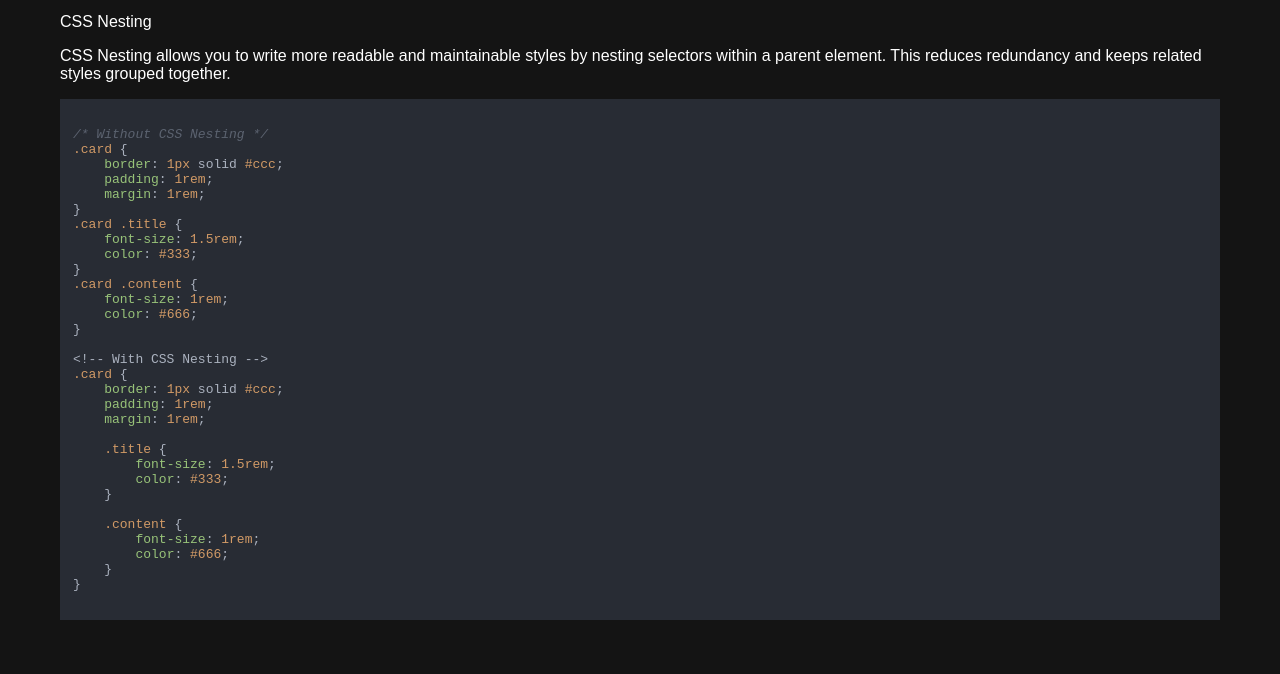
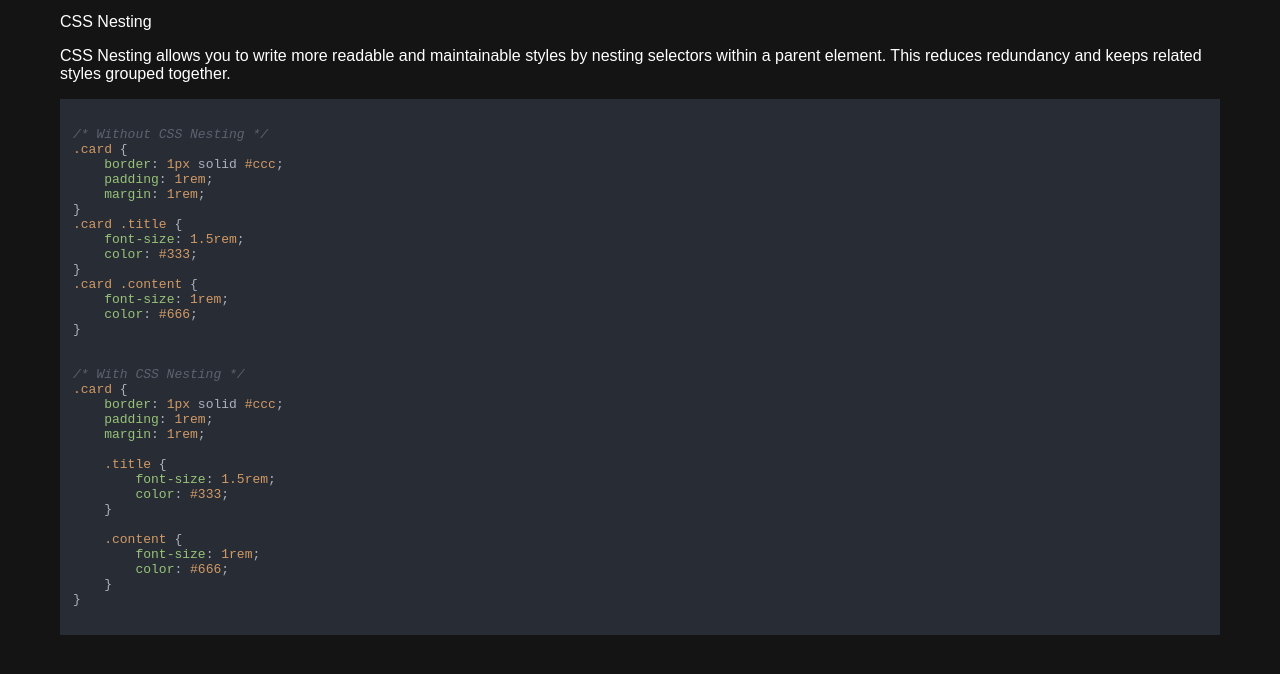
Before and after one commit to joevans/justmoderncss, a plain HTML site: page index.html in a window 1280 px wide. Shown: the part 1818-2492 px from the top of the page. Drawn offline with nearby package versions, Linux system fonts and the light colour scheme.

Commit message:
Update index.html

```diff
--- a/index.html
+++ b/index.html
@@ -149,7 +149,8 @@
     color: #666;
 }
 
-&lt;!-- With CSS Nesting --&gt;
+
+/* With CSS Nesting */
 .card {
     border: 1px solid #ccc;
     padding: 1rem;
```
